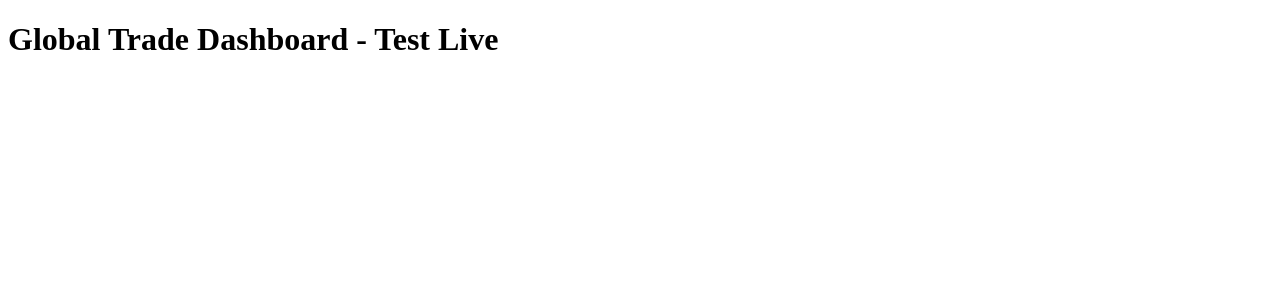
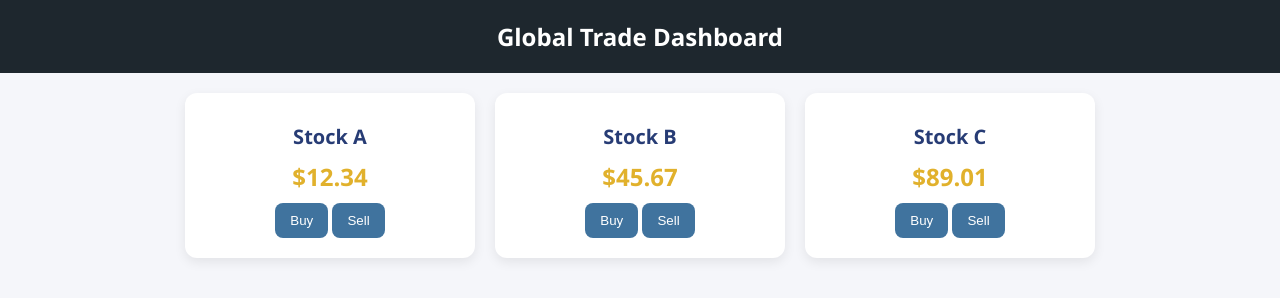
Before and after one commit to 4starly-svg/d1-template, a website: page index.html in a window 1280 px wide. Drawn offline with Linux system fonts and the light colour scheme.

Commit message:
Update index.html

```diff
--- a/index.html
+++ b/index.html
@@ -1,9 +1,122 @@
 <!DOCTYPE html>
-<html>
+<html lang="en">
 <head>
+    <meta charset="UTF-8">
+    <meta name="viewport" content="width=device-width, initial-scale=1.0">
     <title>Global Trade Dashboard</title>
+    <style>
+        /* ===== Global Styles ===== */
+        body {
+            font-family: 'Segoe UI', Tahoma, Geneva, Verdana, sans-serif;
+            background-color: #f5f6fa;
+            color: #2f3640;
+            margin: 0;
+            padding: 0;
+        }
+        header {
+            background-color: #1e272e;
+            color: #ffffff;
+            padding: 20px;
+            text-align: center;
+            font-size: 1.5em;
+            font-weight: bold;
+        }
+        main {
+            padding: 20px;
+            display: flex;
+            flex-wrap: wrap;
+            justify-content: center;
+            gap: 20px;
+        }
+        .card {
+            background-color: #ffffff;
+            box-shadow: 0 4px 12px rgba(0,0,0,0.08);
+            border-radius: 12px;
+            width: 250px;
+            padding: 20px;
+            text-align: center;
+            transition: transform 0.2s, box-shadow 0.2s;
+        }
+        .card:hover {
+            transform: translateY(-5px);
+            box-shadow: 0 8px 24px rgba(0,0,0,0.12);
+        }
+        .card h2 {
+            margin: 10px 0;
+            font-size: 1.25em;
+            color: #273c75;
+        }
+        .price {
+            font-size: 1.5em;
+            font-weight: bold;
+            color: #e1b12c;
+        }
+        button {
+            margin-top: 10px;
+            padding: 10px 15px;
+            border: none;
+            border-radius: 8px;
+            background-color: #40739e;
+            color: white;
+            cursor: pointer;
+            transition: background-color 0.2s;
+        }
+        button:hover {
+            background-color: #2f3640;
+        }
+    </style>
 </head>
 <body>
-    <h1>Global Trade Dashboard - Test Live</h1>
+    <header>Global Trade Dashboard</header>
+    <main>
+        <!-- Example Card -->
+        <div class="card" id="stock1">
+            <h2>Stock A</h2>
+            <div class="price" id="price1">$0.00</div>
+            <button onclick="buyStock('A')">Buy</button>
+            <button onclick="sellStock('A')">Sell</button>
+        </div>
+
+        <div class="card" id="stock2">
+            <h2>Stock B</h2>
+            <div class="price" id="price2">$0.00</div>
+            <button onclick="buyStock('B')">Buy</button>
+            <button onclick="sellStock('B')">Sell</button>
+        </div>
+
+        <div class="card" id="stock3">
+            <h2>Stock C</h2>
+            <div class="price" id="price3">$0.00</div>
+            <button onclick="buyStock('C')">Buy</button>
+            <button onclick="sellStock('C')">Sell</button>
+        </div>
+    </main>
+
+    <script>
+        // ===== Dummy API Data (Replace with real API) =====
+        const stockData = {
+            A: 12.34,
+            B: 45.67,
+            C: 89.01
+        };
+
+        function updatePrices() {
+            document.getElementById('price1').innerText = `$${stockData.A.toFixed(2)}`;
+            document.getElementById('price2').innerText = `$${stockData.B.toFixed(2)}`;
+            document.getElementById('price3').innerText = `$${stockData.C.toFixed(2)}`;
+        }
+
+        function buyStock(symbol) {
+            alert(`Buy order placed for ${symbol}`);
+        }
+
+        function sellStock(symbol) {
+            alert(`Sell order placed for ${symbol}`);
+        }
+
+        // Update prices every 5 seconds (simulate live update)
+        updatePrices();
+        setInterval(updatePrices, 5000);
+    </script>
 </body>
-</html>
+    </html>
```
